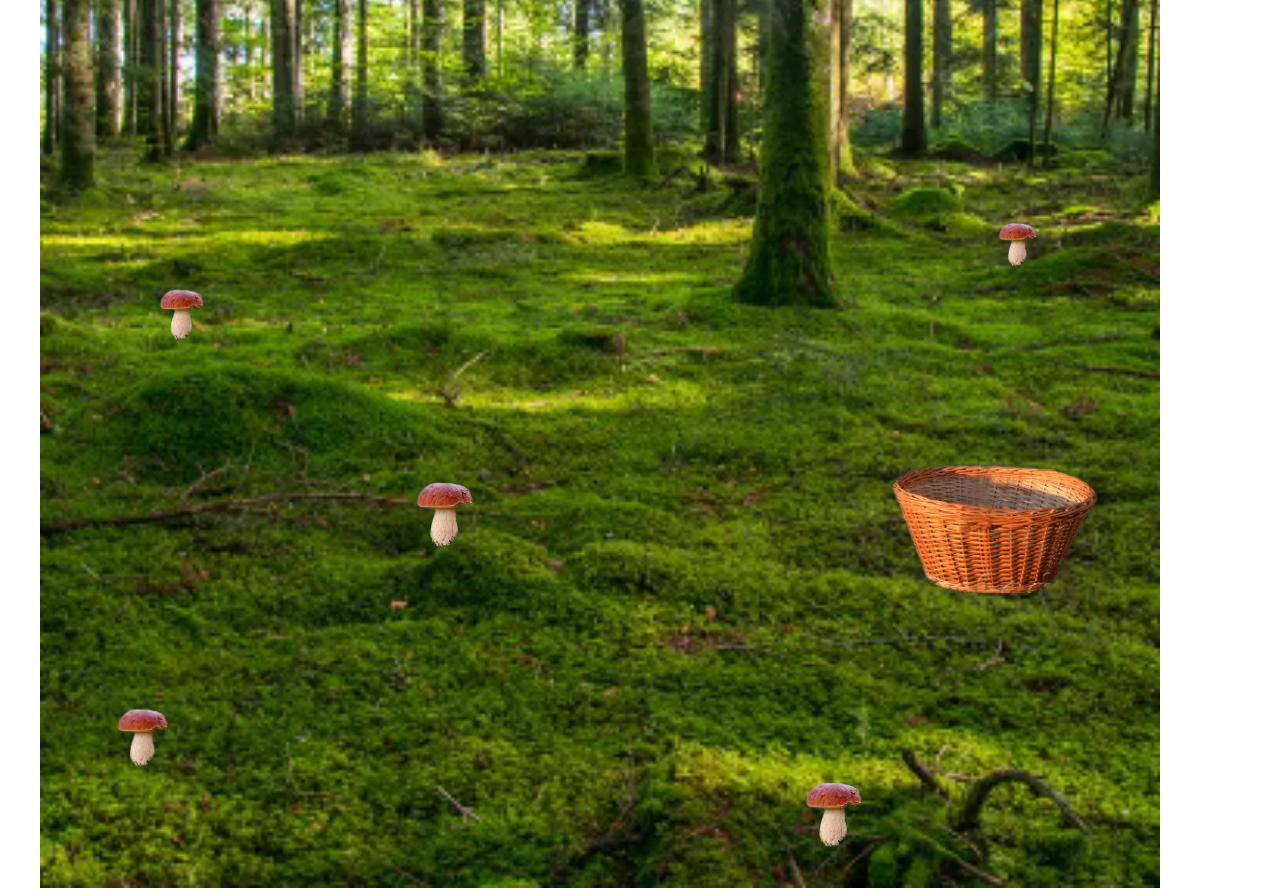
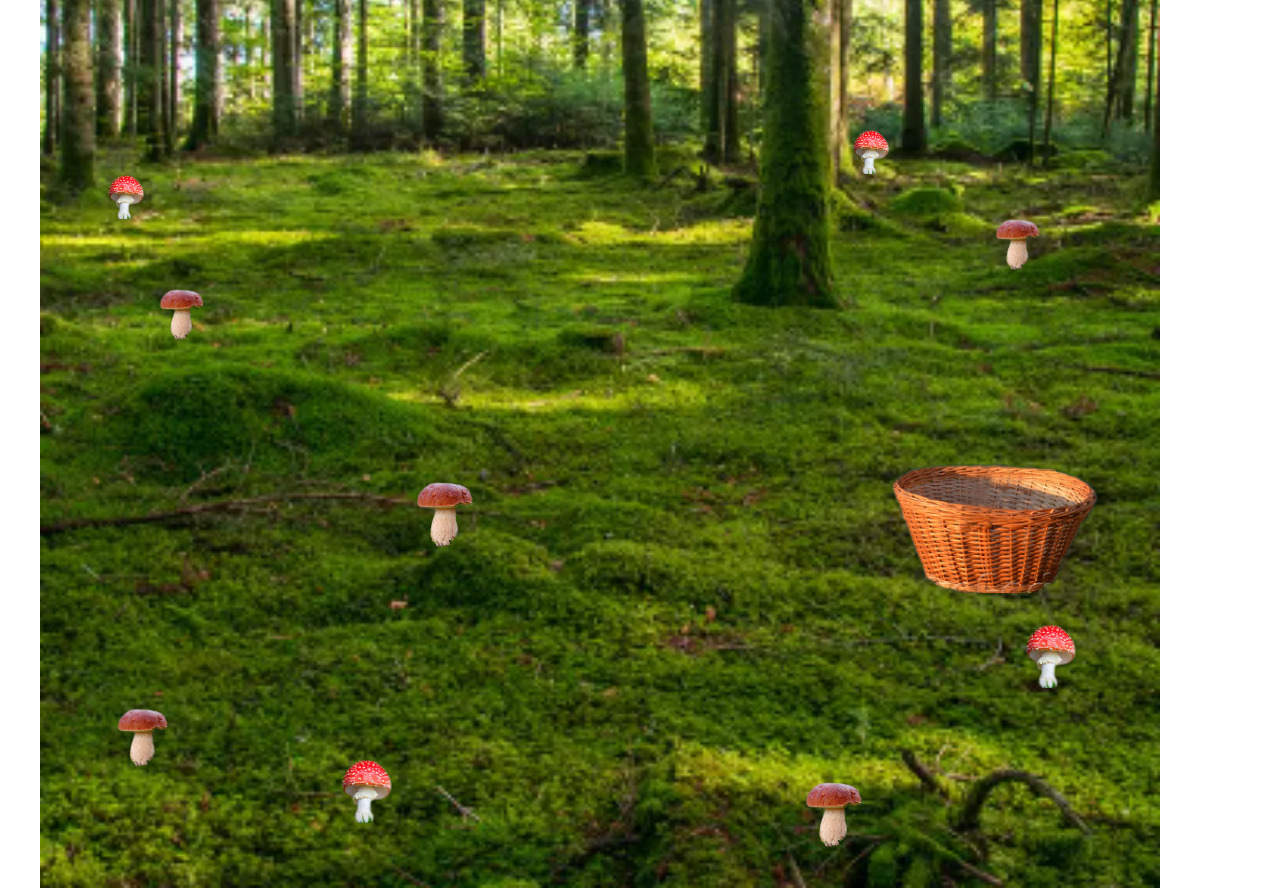
Before and after one commit to dianaveselkina/mushroom-picking, a Vue app: page / in a window 1280 px wide. Shown: the part 340-1236 px from the top of the page. Built offline with nearby package versions, Linux system fonts and the light colour scheme.

Commit message:
add fly agaric

```diff
--- a/src/components/GameBoard.vue
+++ b/src/components/GameBoard.vue
@@ -2,7 +2,6 @@
 import { ref } from 'vue';
 
 const item1 = {
-  name: '1',
   id: 1,
 };
 const item2 = {
@@ -19,7 +18,11 @@ const item5 = {
 };
 const x = [100, 300, 810, -128, 500];
 const y = [600, 800, 530, 1023, 1100];
-const z = [0.7, 0.9, 0.6, 0.8, 0.9];
+const z = [0.7, 0.9, 0.7, 0.8, 0.9];
+const r = [3, 4, 5, 6, 7];
+const d = [34, 1, -41, 46, 26];
+const f = [-37, 13, 42, -46, 49];
+const g = [1, 1, 1, -44, -42];
 let containerOne = ref([item1, item2, item3, item4, item5]);
 let containerTwo = ref([]);
 
@@ -41,16 +44,20 @@ const handleDrop = (event, targetContainer) => {
 
 <template>
   <div class="drag-drop-container">
+    <div class="mushroom mushroom1"></div>
+    <div class="mushroom mushroom2"></div>
+    <div class="mushroom mushroom3"></div>
+    <div class="mushroom mushroom4"></div>
     <div class="container-one">
       <div
         class="item"
-        v-for="(item, index) in containerOne"
+        v-for="(item, id) in containerOne"
         :style="{
-          left: x[index] + 'px',
-          top: y[index] + 'px',
-          scale: z[index],
+          left: x[id] + 'px',
+          top: y[id] + 'px',
+          scale: z[id],
         }"
-        :key="index"
+        :key="id"
         draggable="true"
         v-on:dragstart="handleDragStart($event, item)"
       ></div>
@@ -63,11 +70,15 @@ const handleDrop = (event, targetContainer) => {
     >
       <div
         class="item"
-        v-for="(item, index) in containerTwo"
+        v-for="(item, id) in containerTwo"
         :style="{
-          scale: z[index],
+          scale: z[id],
+          zIndex: r[id],
+          left: d[id] + 'px',
+          rotate: f[id] + 'deg',
+          top: g[id] + 'px',
         }"
-        :key="index"
+        :key="id"
         draggable="true"
         v-on:dragstart="handleDragStart($event, item)"
       ></div>
@@ -120,17 +131,33 @@ const handleDrop = (event, targetContainer) => {
   height: 73px;
   cursor: pointer;
 }
-/* .item1 {
-  display: inline-block;
-  background-image: url(/public/img/mushroom.png);
+.mushroom {
+  position: absolute;
+  background-image: url(/public/img/fly-agaric.png);
+  z-index: 5;
   background-repeat: no-repeat;
   background-size: cover;
-  width: 63px;
-  height: 73px;
-} */
-.position1 {
-  position: absolute;
-  top: 300px;
-  right: 800px;
+  width: 52px;
+  height: 65px;
+}
+.mushroom1 {
+  bottom: 65px;
+  left: 300px;
+}
+.mushroom2 {
+  bottom: 200px;
+  left: 984px;
+}
+.mushroom3 {
+  top: 461px;
+  left: 812px;
+  width: 37px;
+  height: 45px;
+}
+.mushroom4 {
+  top: 506px;
+  left: 67px;
+  width: 37px;
+  height: 45px;
 }
 </style>
```
Also changed, not shown: public/img/fly-agaric.png (added), public/img/fly_agaric.jpg (deleted).
